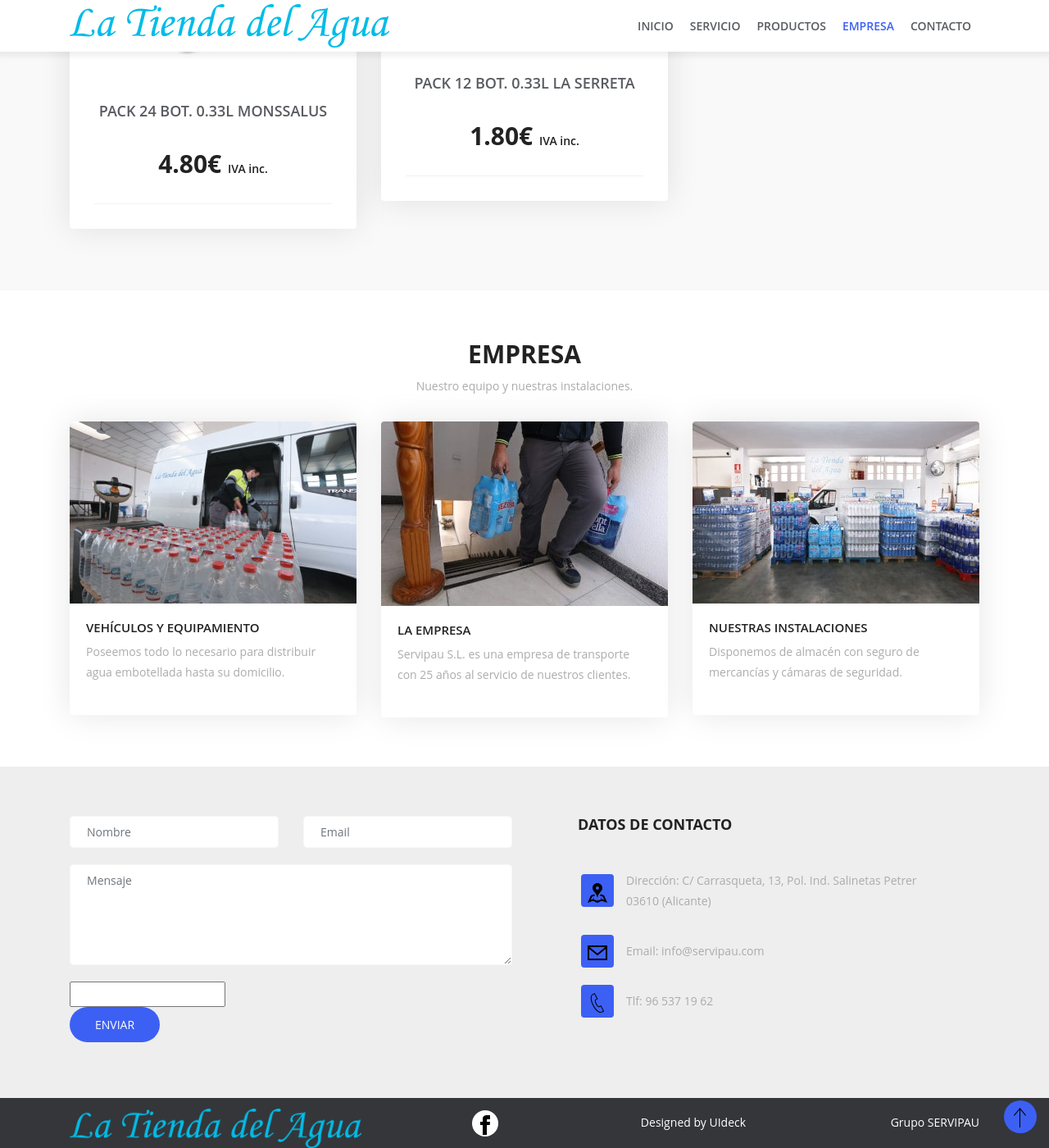
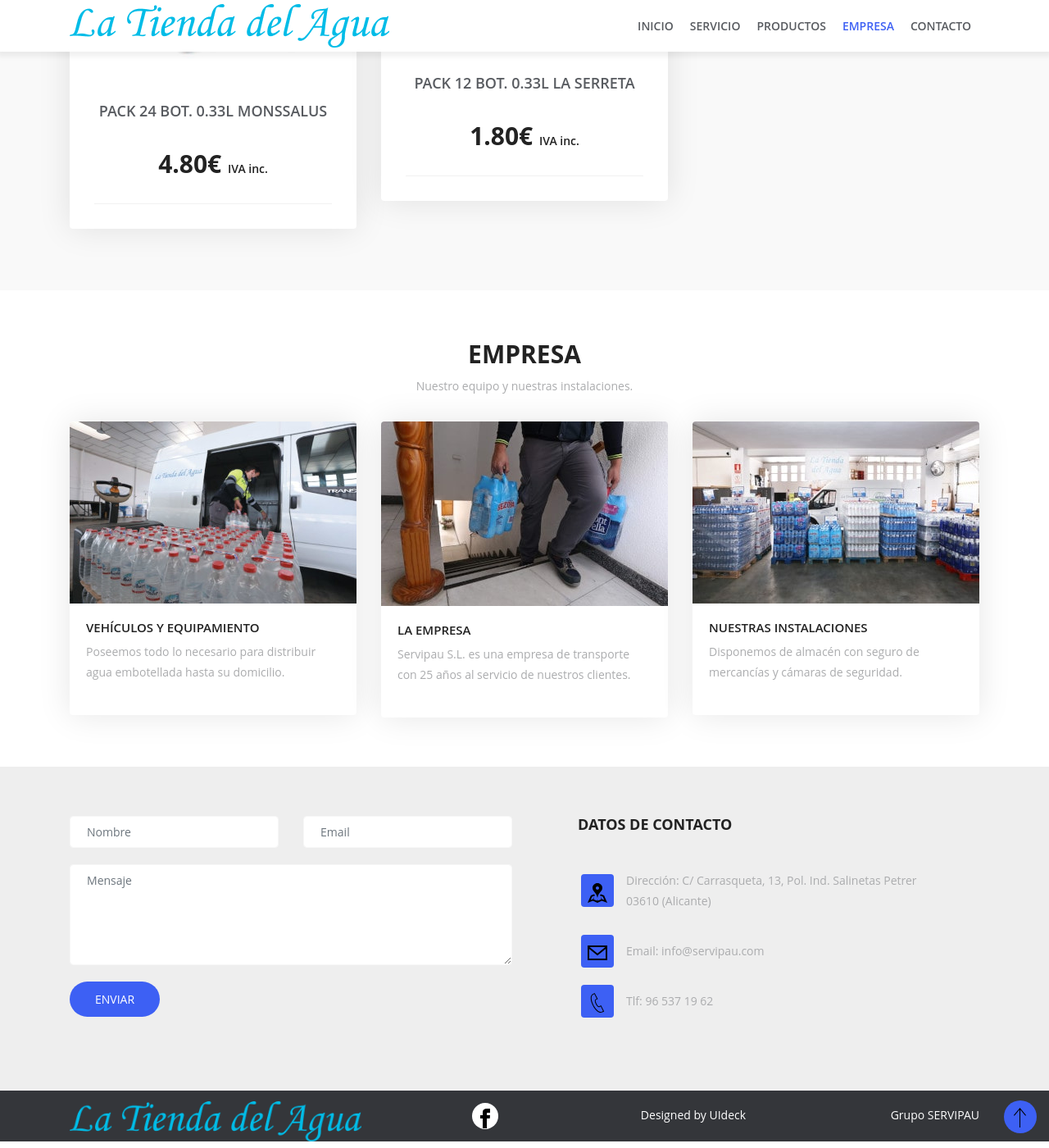
Before and after one commit to latiendadelagua/latiendadelagua.github.io, a Jekyll site: the page built from index.html, in a window 1280 px wide and 1400 px high, scrolled down 2483 px. Shown: the whole window at 82% size. Built offline with Jekyll 4.4.1, drawn with Linux system fonts in a browser that asks for light colours.

Commit message:
hide honeypot field

```diff
--- a/_includes/servicio.html
+++ b/_includes/servicio.html
@@ -36,7 +36,7 @@
                         <div class="feature-content">
                             <h3>Atención teléfonica</h3>
                             Nuestro equipo del atenderá y recogerá sus pedidos en el
-                            <a href="{{ site.phone_link }}" title="Llamar por teléfono" style="color:#fff">
+                            <a href="{{ site.phone_link }}" title="Llamar por teléfono">
                                 {{ site.phone_text }}
                             </a>.
                         </div>
--- a/_sass/_contact.scss
+++ b/_sass/_contact.scss
@@ -69,7 +69,7 @@
     }
   }
 
-  .honeypot-field {
+  #honeypot {
     display: none;
   }
 
--- a/_sass/_servicio.scss
+++ b/_sass/_servicio.scss
@@ -49,12 +49,15 @@
     text-transform: uppercase;
     font-size: 18px;
   }
+
+  a {
+    color: #fff;
+    &:hover {
+      color: $preset;
+    }
+  }
 }
 
 .feature-item:hover .icon {
   background: #fff;
-
-  i {
-    color: $preset;
-  }
 }
```
